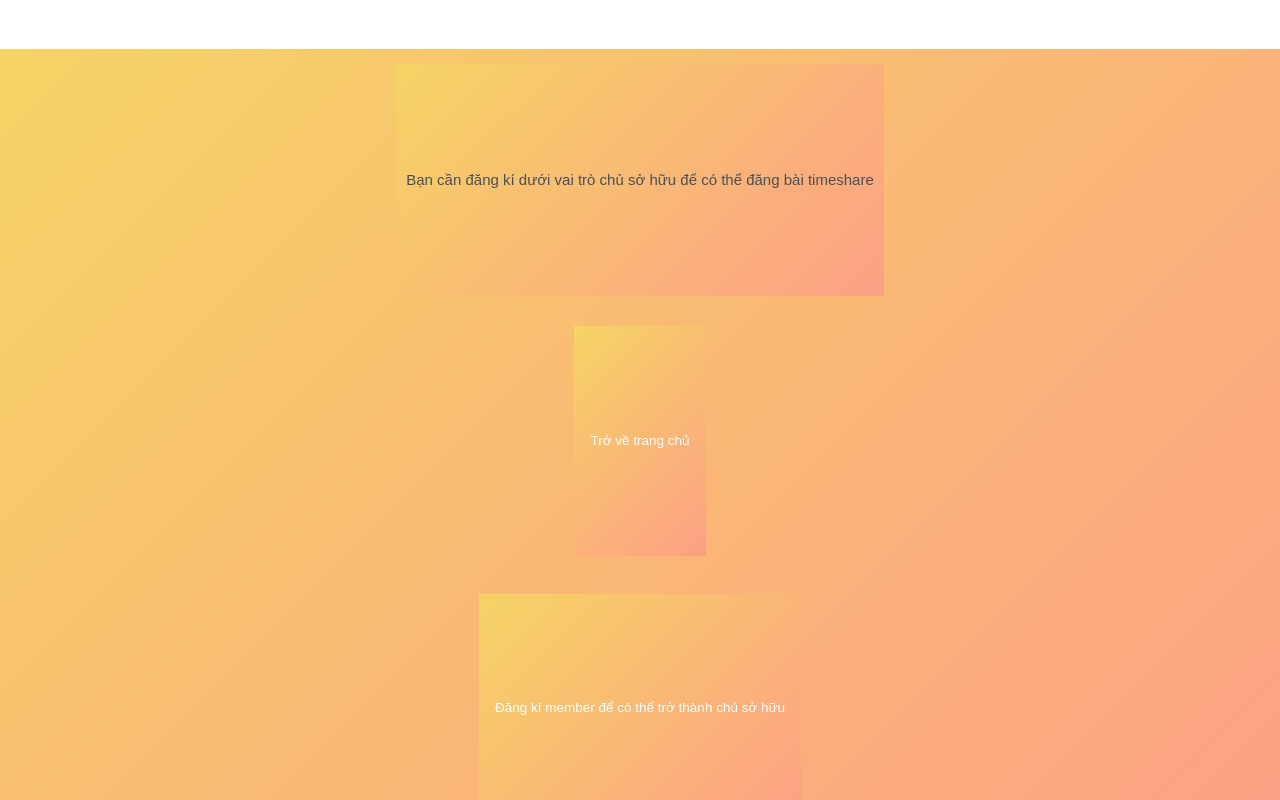
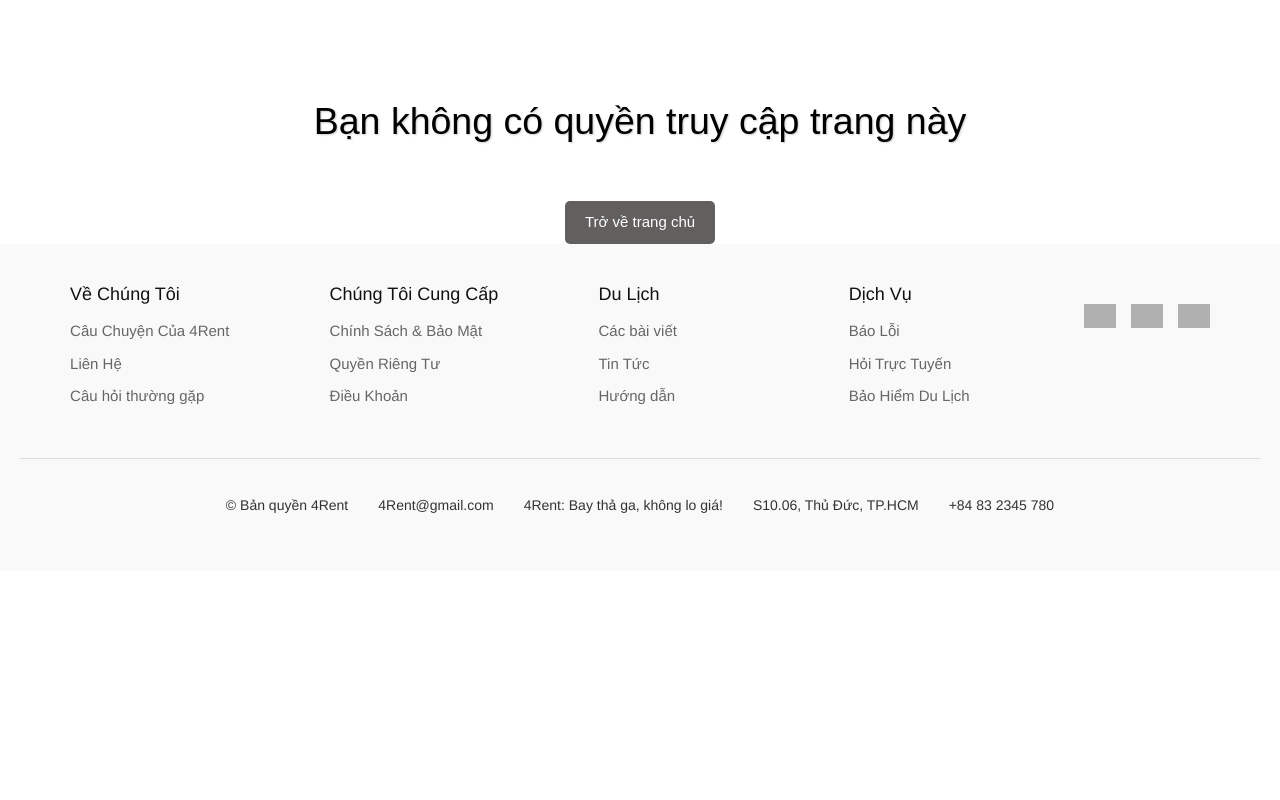
Before and after one commit to NeyuD96155/4Rent, a React (Create React App) app in the folder client/: page /non-authorize in a window 1280 px wide. Shown: the top 800 px of the page. Built offline with nearby package versions, Linux system fonts and the light colour scheme; grey boxes are pictures that could not be loaded.

Commit message:
phân quyền và tăng thêm thời gian thông báo

```diff
--- a/client/src/components/PrivateRoute.js
+++ b/client/src/components/PrivateRoute.js
@@ -2,8 +2,16 @@ import React, { useEffect } from "react";
 import { Navigate, useLocation } from "react-router-dom";
 import { useAuth } from "../context/AuthContext ";
 import { toast } from "react-toastify";
+//note các phân quyền cần thiết:
+// estateform: member
+// userestate: member
+// showestate: member, renter, guest, admin
+// dashboard: admin
+// booking : renter
+
 
 const PrivateRoute = ({ children }) => {
+
     const { userRole } = useAuth();
     const location = useLocation();
 
@@ -19,15 +27,12 @@ const PrivateRoute = ({ children }) => {
         if (location.pathname === "/dash-board" && userRole !== "ADMIN") {
             toast.warn("Chỉ ADMIN mới có quyền truy cập vào trang này.");
         }
-        if (location.pathname === "/estate-form" && userRole !== "MEMBER") {
-            toast.warn("Chỉ MEMBER mới có quyền truy cập vào trang này.");
-        }
         if (
             (location.pathname === "/estate-form" ||
                 location.pathname === "/users-estate") &&
             userRole !== "MEMBER"
         ) {
-            toast.warn("Chỉ MEMBER mới có thể đăng và sở hữu estate.");
+            toast.warn("Chỉ MEMBER mới có quyền truy cập vào trang này.");
         }
     }, [userRole, location.pathname]);
 
@@ -36,8 +41,7 @@ const PrivateRoute = ({ children }) => {
     } else if (
         (location.pathname === "/estate-form" ||
             location.pathname === "/users-estate") &&
-        userRole !== "MEMBER" &&
-        userRole !== "ADMIN"
+        userRole !== "MEMBER"
     ) {
         return <Navigate to="/non-authorize" replace />;
     } else if (
--- a/client/src/index.js
+++ b/client/src/index.js
@@ -24,7 +24,7 @@ root.render(
         <AuthProvider>
             <ToastContainer
                 position="top-right"
-                autoClose={2000}
+                autoClose={3000}
                 hideProgressBar={false}
                 newestOnTop={false}
                 closeOnClick
--- a/client/src/pages/NonAuthorize.js
+++ b/client/src/pages/NonAuthorize.js
@@ -5,19 +5,11 @@ export const NonAuthorize = () => {
     const navigate = useNavigate();
     return (
         <div className="non-authorize">
-            <p className="non-authorize">
-                Bạn cần đăng kí dưới vai trò chủ sở hữu để có thể đăng bài
-                timeshare
-            </p>
+            <h1 className="non-authorize">
+                Bạn không có quyền truy cập trang này
+            </h1>
             <button className="non-authorize" onClick={() => navigate("/")}>
                 Trở về trang chủ
-            </button>
-            <br />
-            <button
-                className="non-authorize"
-                onClick={() => navigate("/signup")}
-            >
-                Đăng kí member để có thể trở thành chủ sở hữu
             </button>
         </div>
     );
--- a/client/src/styles/NonAuthor.css
+++ b/client/src/styles/NonAuthor.css
@@ -1,47 +1,22 @@
 .non-authorize {
-    display: flex;
-    flex-direction: column;
-    align-items: center;
-    justify-content: center;
-    height: 100vh;
-    background: linear-gradient(135deg, #f6d365 0%, #fda085 100%);
-    padding: 20px;
-    box-sizing: border-box;
+    text-align: center;
+    margin-top: 50px;
 }
 
 .non-authorize p {
-    font-size: 1.2rem;
-    margin-bottom: 30px;
-    max-width: 600px;
+    font-size: 18px;
+    margin-bottom: 20px;
 }
 
 .non-authorize button {
-    background-color: #3b2d28;
-    color: #ffffff;
+    padding: 10px 20px;
+    background-color: #625f5f;
+    color: #fff;
     border: none;
-    padding: 10px 20px;
-    font-size: 1rem;
+    border-radius: 5px;
     cursor: pointer;
-    transition: background-color 0.3s ease;
-    margin-bottom: 15px;
-
 }
 
 .non-authorize button:hover {
-    background-color: #3a2c24;
+    background-color: #000000;
 }
-
-@media (min-width: 768px) {
-    .non-authorize {
-        padding: 10px;
-
-    }
-
-    .non-authorize p {
-        font-size: 1rem;
-    }
-    .non-authorize button{
-        padding: 8px 16px;
-        font-size: 0.9rem;
-    }
-}
```
